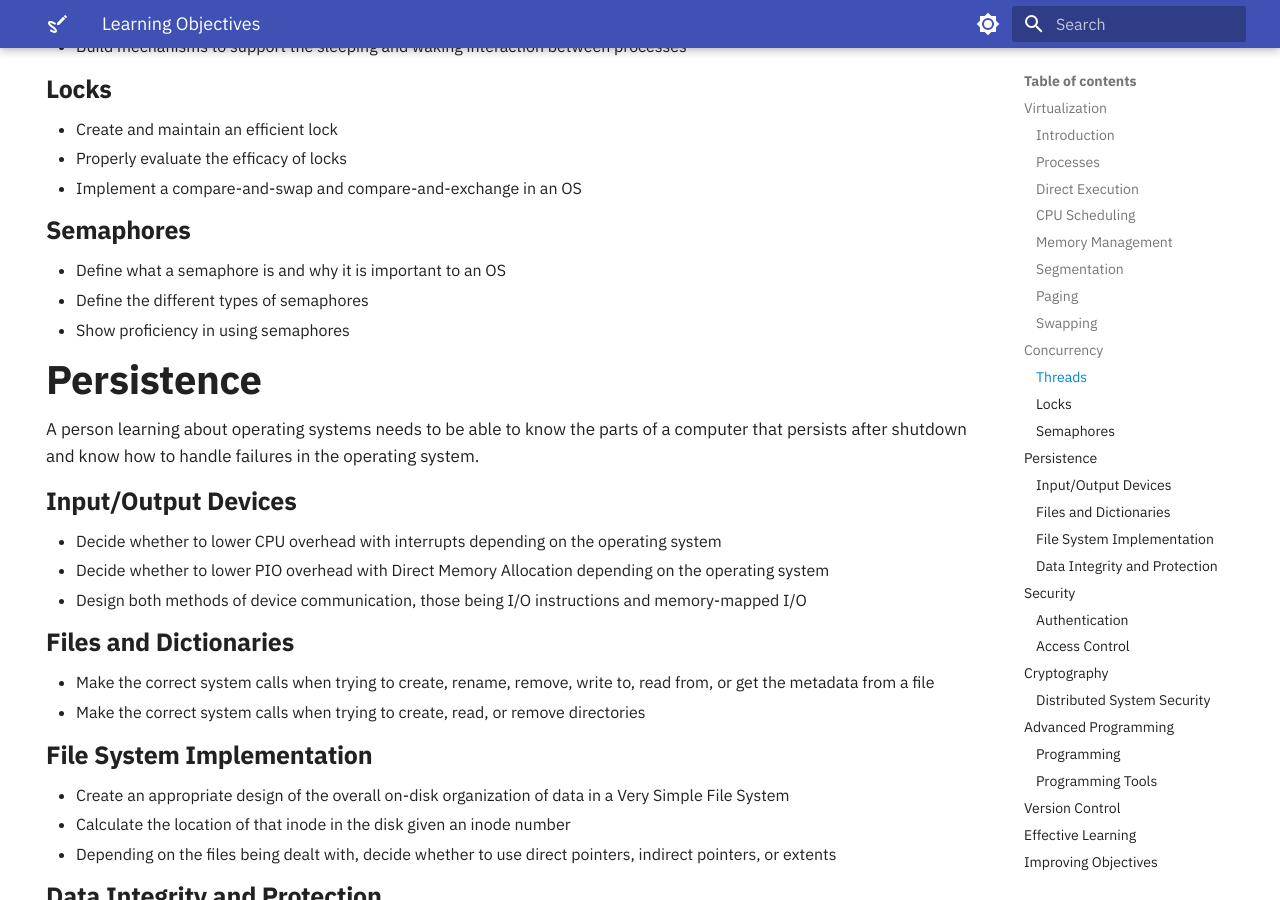
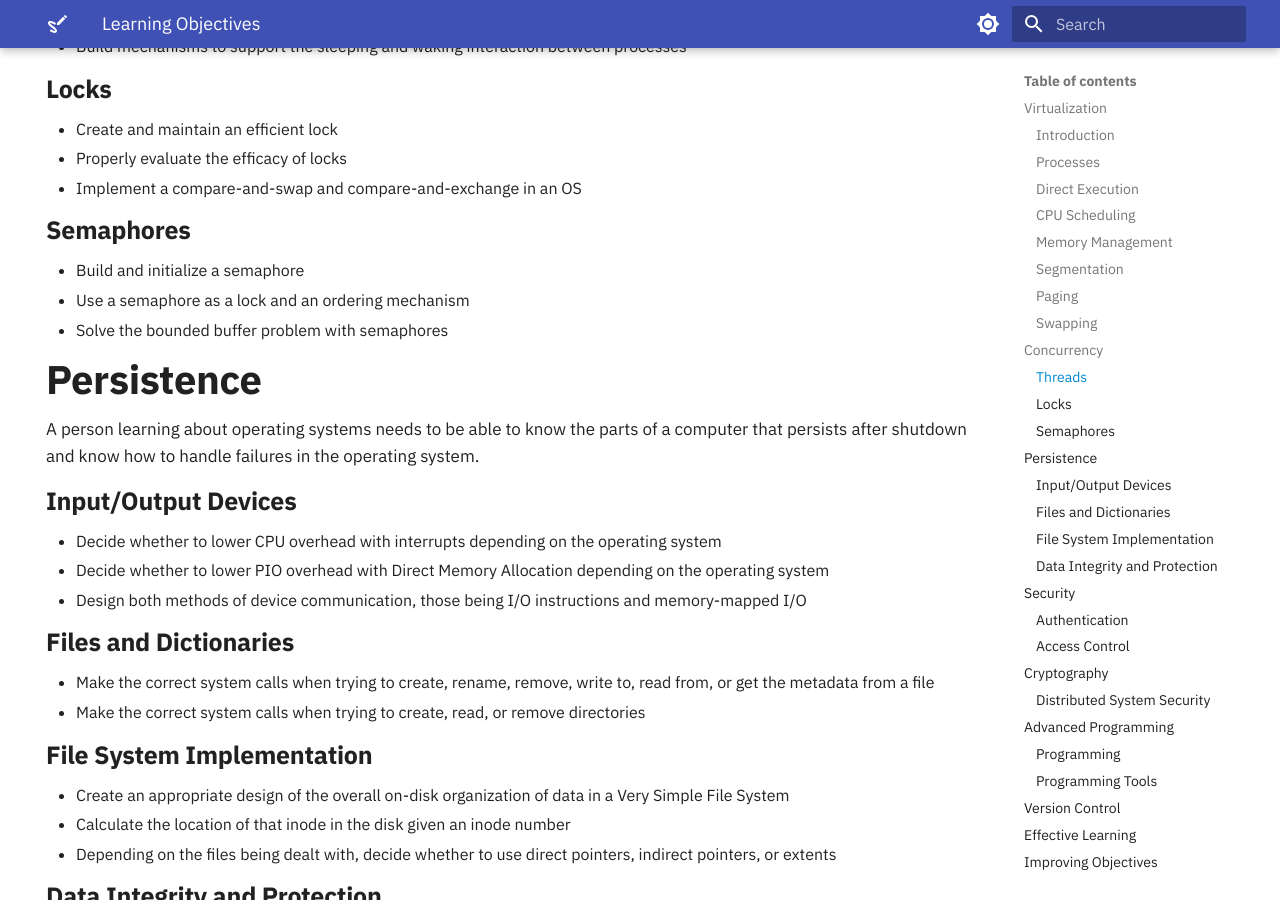
Before and after one commit to OS-Sketch/www.os-sketch.com, an MkDocs documentation site: the page built from docs/operating-systems/learning-objectives.md, in a window 1280 px wide and 900 px high, scrolled down 1762 px. Built offline with MkDocs 1.6.1 and Material for MkDocs 9.7.7, drawn with Linux system fonts in a browser that asks for light colours.

Commit message:
docs: Revise Semaphores

```diff
--- a/docs/operating-systems/learning-objectives.md
+++ b/docs/operating-systems/learning-objectives.md
@@ -97,9 +97,9 @@ multiple processes can be run at the same time
 
 ### Semaphores
 
-- Define what a semaphore is and why it is important to an OS
-- Define the different types of semaphores
-- Show proficiency in using semaphores
+- Build and initialize a semaphore
+- Use a semaphore as a lock and an ordering mechanism
+- Solve the bounded buffer problem with semaphores
 
 ## Persistence
 
```
